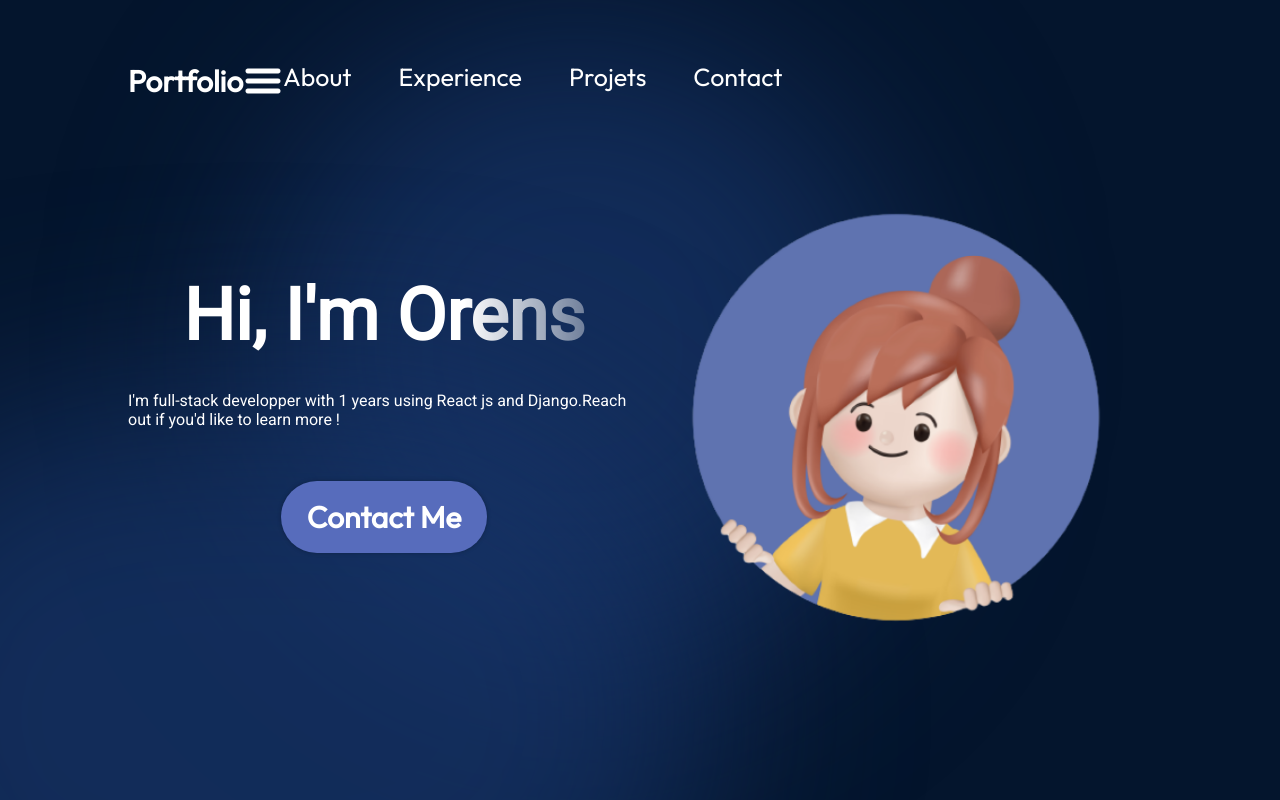
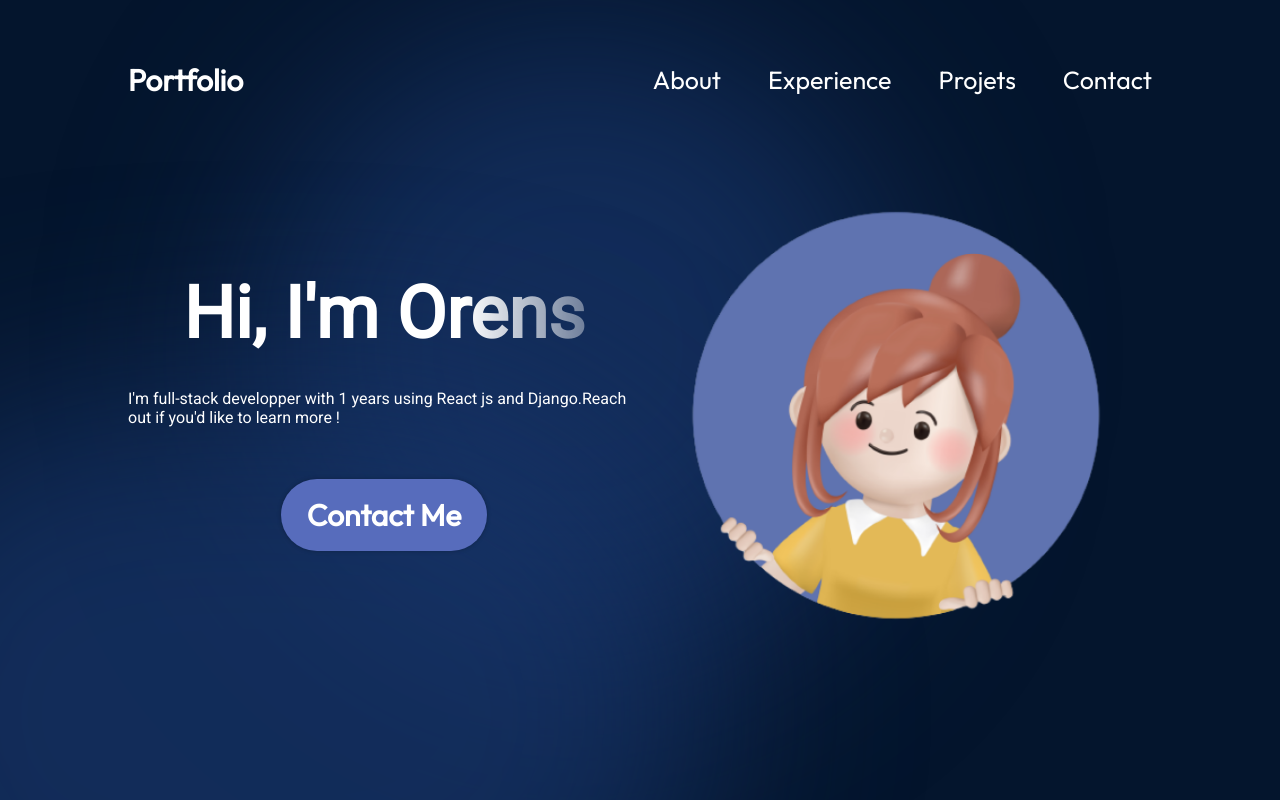
Before and after one commit to OrensObenas/Portfolio, a React (Vite) app: page / in a window 1280 px wide. Shown: the top 800 px of the page. Built offline with nearby package versions, Linux system fonts and the light colour scheme.

Commit message:
Update Navbar.module.css

```diff
--- a/src/components/Navbar/Navbar.module.css
+++ b/src/components/Navbar/Navbar.module.css
@@ -4,6 +4,7 @@
     position: relative;
     display: flex;
     align-items: center;
+    justify-content: space-between;
     padding-top: 61px;
     z-index: 2;
     margin: 0 10%;
@@ -18,6 +19,10 @@
 
 .menu{
     display: flex;
+}
+
+.menuBtn{
+    display: none;
 }
 
 .menuItems{
```
